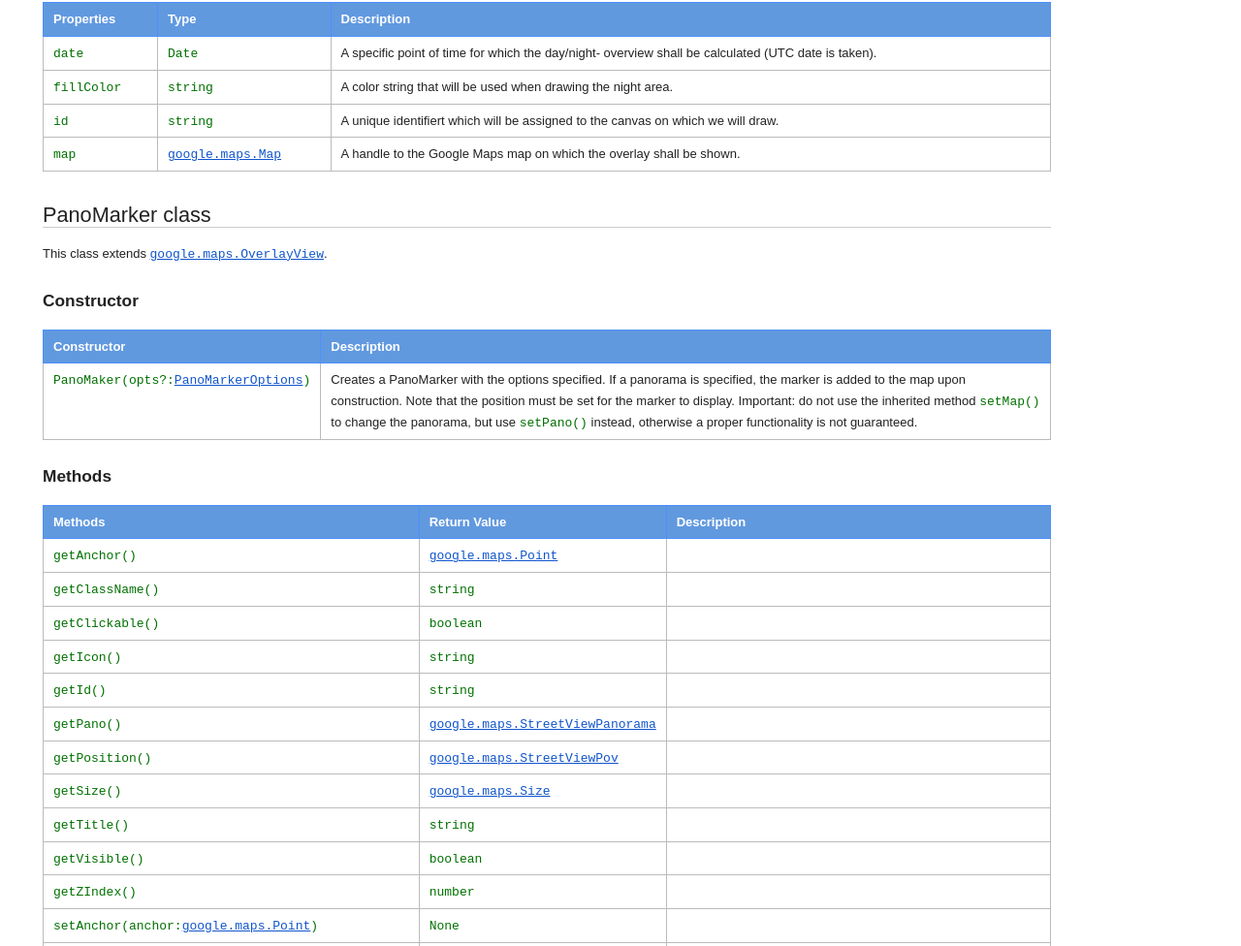
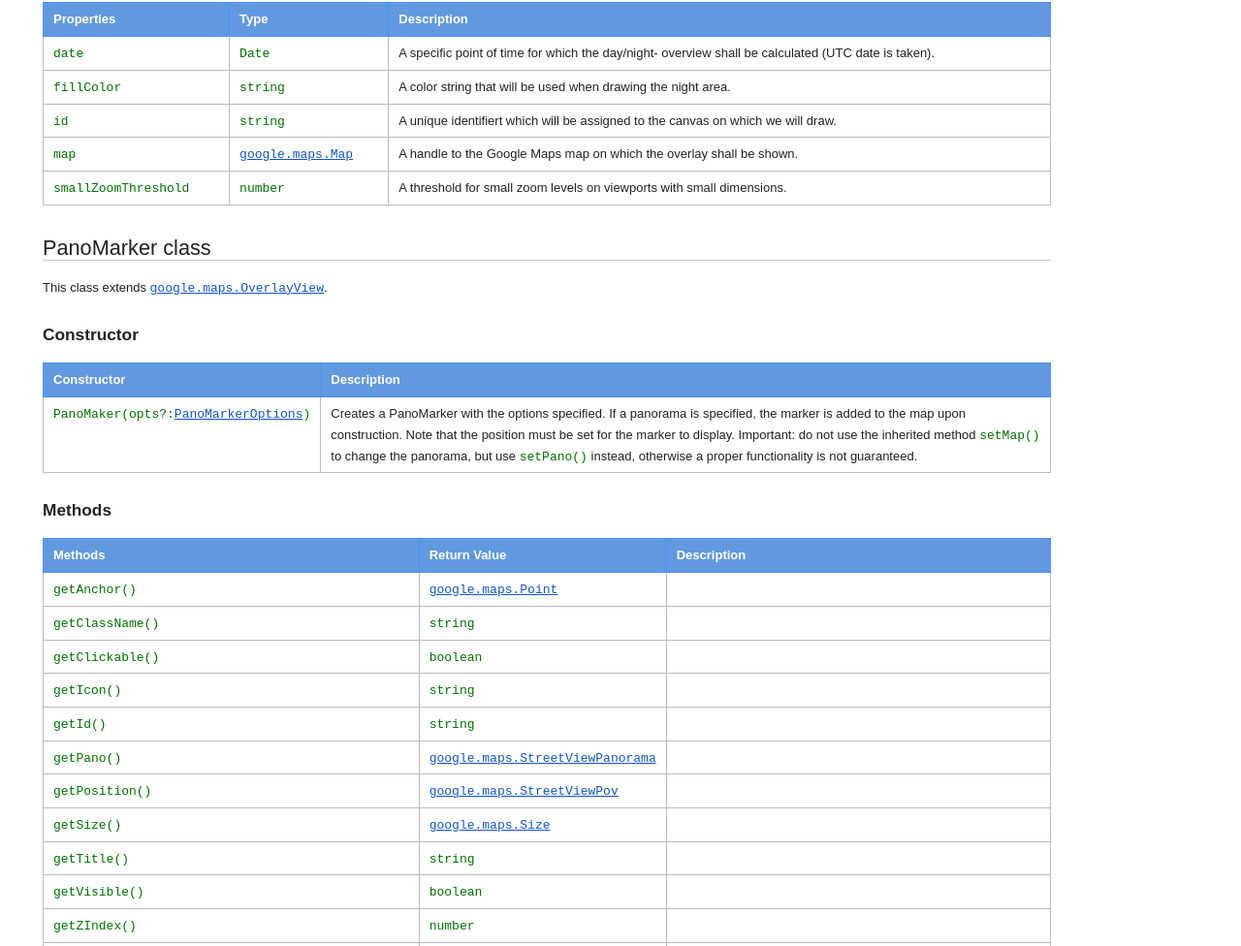
Before and after one commit to marmat/google-maps-api-addons, a plain HTML site: page index.html in a window 1280 px wide. Shown: the part 3166-4142 px from the top of the page at 97% size. Drawn offline with Linux system fonts and the light colour scheme.

Commit message:
Updating global reference page.

```diff
--- a/index.html
+++ b/index.html
@@ -361,6 +361,12 @@ canvas on which we will draw.</td>
 overlay shall be shown.</td>
               </tr>
 
+              <tr>
+                <td><code>smallZoomThreshold</code></td>
+                <td><code>number</code></td>
+                <td>A threshold for small zoom levels on viewports with small dimensions.</td>
+              </tr>
+
           </tbody>
         </table>
 
```
